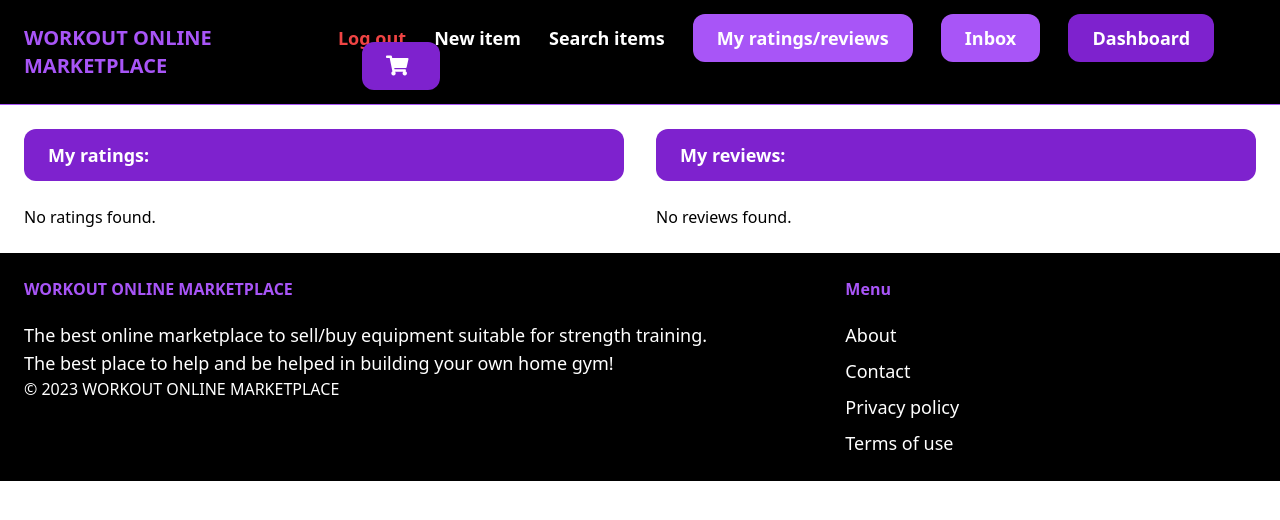
After one commit to IvanNece/NeceriniPPM_Back_End, a Django app: page /ratingsANDreviews/myRatingsAndMyReviews/ in a window 1280 px wide. The commit adds this page. Shown: the top 520 px of the page. Run offline with Django 4.2, Linux system fonts and the light colour scheme; a user stored in the database is signed in; data comes from the database, SQL or seed files in the repository; both versions use the stored data as it was after the commit; some libraries are stand-ins or nearby versions.

Commit message:
done a section to see all ratings and reviews that you did

```diff
--- a/onlineMarketPlace/core/templates/core/base.html
+++ b/onlineMarketPlace/core/templates/core/base.html
@@ -24,6 +24,7 @@
                 <a href="{% url 'item:items' %}" class="text-lg text-white font-semibold hover:text-purple-500">Search items</a>
 
                 {% if request.user.is_authenticated %}
+                    <a href="{% url 'ratingsANDreviews:myRatingsAndMyReviews' %}" class="px-6 py-3 text-lg font-semibold bg-purple-500 text-white rounded-xl hover:bg-purple-700">My ratings/reviews</a>
                     <a href="{% url 'conversation:inbox' %}" class="px-6 py-3 text-lg font-semibold bg-purple-500 text-white rounded-xl hover:bg-purple-700">Inbox</a>
                     <a href="{% url 'dashboard:index' %}" class="px-6 py-3 text-lg font-semibold bg-purple-700 text-white rounded-xl hover:bg-purple-900">Dashboard</a>
 
--- /dev/null
+++ b/onlineMarketPlace/ratingsANDreviews/templates/ratingsANDreviews/myRatingsAndMyReviews.html
@@ -0,0 +1,51 @@
+{% extends 'core/base.html' %}
+
+{% block title %}My ratings and my reviews{% endblock %}
+
+{% block content %}
+<div class="flex justify-between">
+  <div class="w-1/2 pr-4">
+    <h1 class="px-6 py-3 mb-6 text-lg font-semibold bg-purple-700 text-white rounded-xl hover:bg-purple-900">My ratings:</h1>
+
+    {% if ratings %}
+      <ul class="px-6 py-3 bg-gray-400 rounded-xl">
+        {% for rating in ratings %}
+          <li>
+            <div class="mb-4">
+              <span class="font-semibold">Receiver:</span> {{ rating.receiverId.username }}
+            </div>
+            <div class="mb-4">
+              <span class="font-semibold">Score:</span> {{ rating.score }}
+            </div>
+            <hr class="border-black mb-2">
+          </li>
+        {% endfor %}
+      </ul>
+    {% else %}
+      <p>No ratings found.</p>
+    {% endif %}
+  </div>
+
+  <div class="w-1/2 pl-4">
+    <h1 class="px-6 py-3 mb-6 text-lg font-semibold bg-purple-700 text-white rounded-xl hover:bg-purple-900">My reviews:</h1>
+
+    {% if reviews %}
+      <ul class="px-6 py-3 bg-gray-400 rounded-xl">
+        {% for review in reviews %}
+          <li>
+            <div class="mb-4">
+              <span class="font-semibold">Receiver:</span> {{ review.receiverId.username }}
+            </div>
+            <div class="mb-4">
+              <span class="font-semibold">"Review text":</span> {{ review.text }}
+            </div>
+            <hr class="border-black mb-2">
+          </li>
+        {% endfor %}
+      </ul>
+    {% else %}
+      <p>No reviews found.</p>
+    {% endif %}
+  </div>
+</div>
+{% endblock %}
--- a/onlineMarketPlace/ratingsANDreviews/urls.py
+++ b/onlineMarketPlace/ratingsANDreviews/urls.py
@@ -10,4 +10,5 @@ urlpatterns = [
     path('user/ratings/', views.userRatings, name='userRatings'),
     # path('user/reviews/', views.userReviews, name='userReviews'),
     path('user/reviews/<int:receiverId>/', views.userReviews, name='userReviews'),
+    path('myRatingsAndMyReviews/', views.myRatingsAndMyReviews, name='myRatingsAndMyReviews'),
 ]
--- a/onlineMarketPlace/ratingsANDreviews/views.py
+++ b/onlineMarketPlace/ratingsANDreviews/views.py
@@ -45,3 +45,9 @@ def userRatings(request):
 def userReviews(request, receiverId):
     reviews = Review.objects.filter(author=request.user)
     return render(request, 'ratingsANDreviews/userReviews.html', {'reviews': reviews})
+
+@login_required
+def myRatingsAndMyReviews(request):
+    ratings = Rating.objects.filter(author=request.user)
+    reviews = Review.objects.filter(author=request.user)
+    return render(request, 'ratingsANDreviews/myRatingsAndMyReviews.html', {'ratings': ratings, 'reviews': reviews})
```
Also changed, not shown: onlineMarketPlace/ratingsANDreviews/templates/ratingsANDreviews/userRatings.html (+6 -3 lines), onlineMarketPlace/ratingsANDreviews/templates/ratingsANDreviews/userReviews.html (+7 -3 lines), onlineMarketPlace/db.sqlite3.
